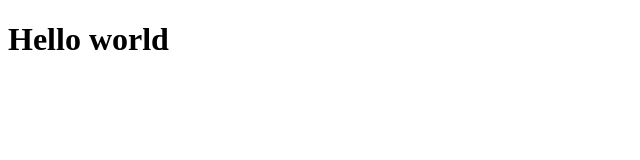
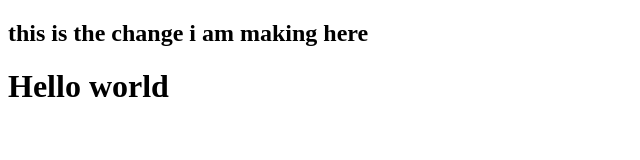
Before and after one commit to vivekxkt/git-practice, a plain HTML site: page index.html in a window 1280 px wide. Shown: the whole page, without its empty margins (0-640 px from the left). Drawn offline with Linux system fonts and the light colour scheme.

Commit message:
"second commit"

```diff
--- a/index.html
+++ b/index.html
@@ -8,6 +8,9 @@
 <body>
 
     <div class="hello">
+
+
+        <h2>this is the change i am making here</h2>
         <h1>Hello world</h1>
     </div>
 
```
